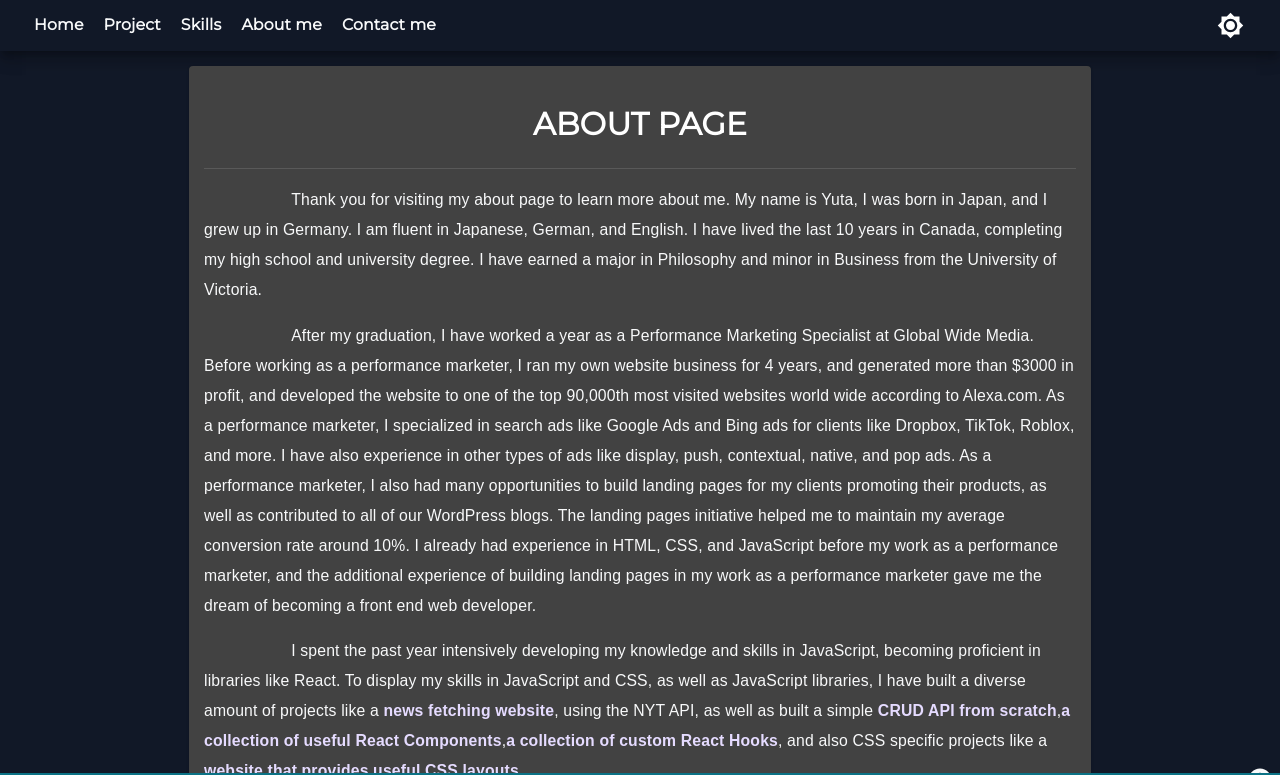
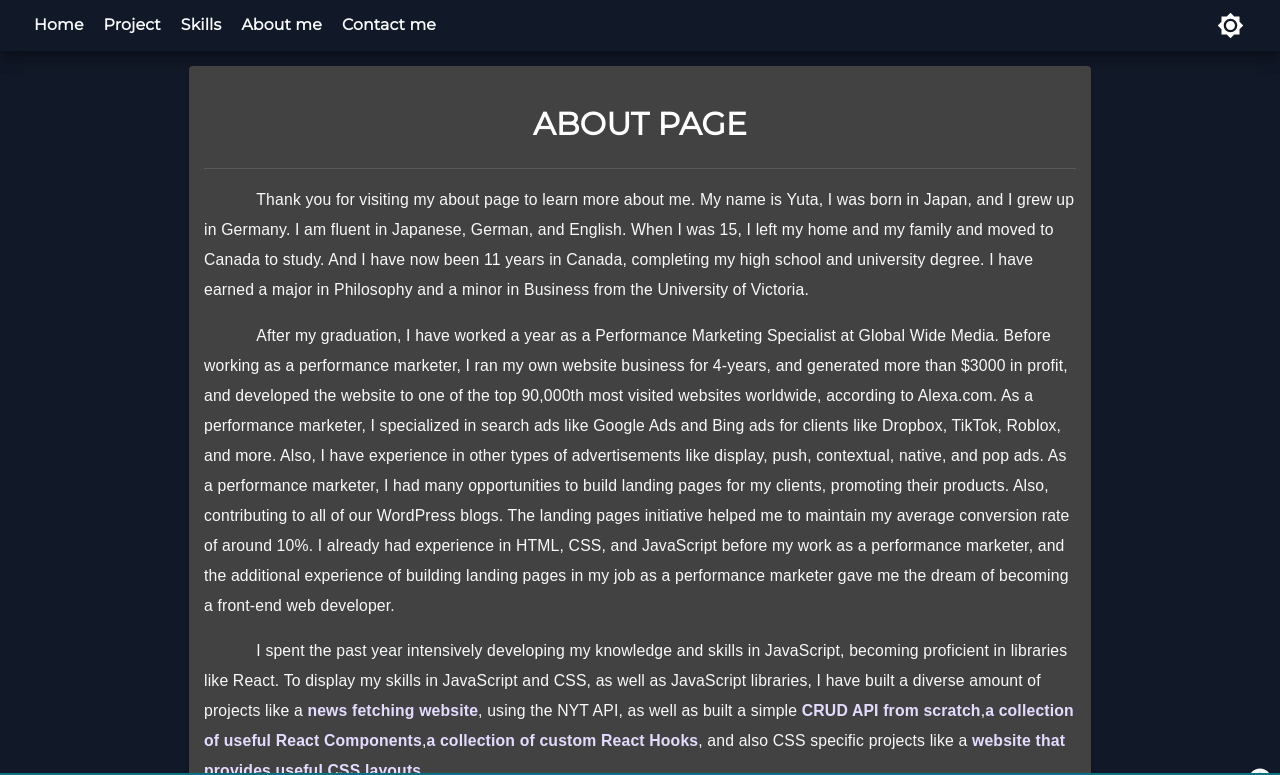
Before and after one commit to YutaMoriJP/Portfolio, a React (Create React App) app: page /about in a window 1280 px wide. Shown: the top 775 px of the page. Built offline with nearby package versions, Linux system fonts and the light colour scheme.

Commit message:
revised writing and updated text-indent value

```diff
--- a/src/Pages/About.js
+++ b/src/Pages/About.js
@@ -22,30 +22,31 @@ const About = () => {
           <Text indent={1}>
             Thank you for visiting my about page to learn more about me. My name
             is Yuta, I was born in Japan, and I grew up in Germany. I am fluent
-            in Japanese, German, and English. I have lived the last 10 years in
-            Canada, completing my high school and university degree. I have
-            earned a major in Philosophy and minor in Business from the
+            in Japanese, German, and English. When I was 15, I left my home and
+            my family and moved to Canada to study. And I have now been 11 years
+            in Canada, completing my high school and university degree. I have
+            earned a major in Philosophy and a minor in Business from the
             University of Victoria.
           </Text>
 
           <Text indent={1}>
             After my graduation, I have worked a year as a Performance Marketing
             Specialist at Global Wide Media. Before working as a performance
-            marketer, I ran my own website business for 4 years, and generated
+            marketer, I ran my own website business for 4-years, and generated
             more than $3000 in profit, and developed the website to one of the
-            top 90,000th most visited websites world wide according to
+            top 90,000th most visited websites worldwide, according to
             Alexa.com. As a performance marketer, I specialized in search ads
             like Google Ads and Bing ads for clients like Dropbox, TikTok,
-            Roblox, and more. I have also experience in other types of ads like
-            display, push, contextual, native, and pop ads. As a performance
-            marketer, I also had many opportunities to build landing pages for
-            my clients promoting their products, as well as contributed to all
-            of our WordPress blogs. The landing pages initiative helped me to
-            maintain my average conversion rate around 10%. I already had
-            experience in HTML, CSS, and JavaScript before my work as a
+            Roblox, and more. Also, I have experience in other types of
+            advertisements like display, push, contextual, native, and pop ads.
+            As a performance marketer, I had many opportunities to build landing
+            pages for my clients, promoting their products. Also, contributing
+            to all of our WordPress blogs. The landing pages initiative helped
+            me to maintain my average conversion rate of around 10%. I already
+            had experience in HTML, CSS, and JavaScript before my work as a
             performance marketer, and the additional experience of building
-            landing pages in my work as a performance marketer gave me the dream
-            of becoming a front end web developer.
+            landing pages in my job as a performance marketer gave me the dream
+            of becoming a front-end web developer.
           </Text>
 
           <Text indent={1}>
--- a/src/StyledComponent/Text.js
+++ b/src/StyledComponent/Text.js
@@ -7,6 +7,6 @@ export default styled.p`
   ${props =>
     props.indent &&
     css`
-      text-indent: 10%;
+      text-indent: 6%;
     `}
 `;
--- a/src/data/project.js
+++ b/src/data/project.js
@@ -24,12 +24,12 @@ const projects = [
     id: uuidv4(),
     url: "https://user-profile-crud-api.netlify.app/",
     description:
-      "A CRUD API built with Node.js, Express.js, MongoDB, and Mongoose for the back end and React for the front end. The CRUD API allows users to create a user profile with 3 attributes, Name, Username, and Age.",
+      "A CRUD API built with Node.js, Express.js, MongoDB, and Mongoose for the back-end and React for the front-end. The CRUD API allows users to create a user profile with 3 attributes, Name, Username, and Age.",
     details: [
       {
         title: "CRUD API Description:",
         content:
-          "So far, this is the only Full Stack app in my portfolio. I used Express.js for the server side to handle incoming requests from the frontend of my app, and I used MongoDB for the database to store the API data. This is a simple CRUD API that allows users to build a “User Profile” with data like `Name`, `Username`, and `Age`. They can send a POST request to create a new user profile, send a PUT request to update the user profile they created, send a DELETE request to delete the user profile they have created, as well as send a GET request to retrieve all the user profiles that are stored in the database (maximum 3), or fetch specific users by ID. The created user profile is deleted from the database after 10 minutes. For the frontend, I used React JS, and used the built in fetch API to send a request to the server. The front end is deployed to Netlify, while the back end is deployed to Heroku.",
+          "So far, this is the only Full Stack app in my portfolio. I used Express.js for the server side to handle incoming requests from the front-end of my app, and I used MongoDB for the database to store the API data. This is a simple CRUD API that allows users to build a “User Profile” with data like `Name`, `Username`, and `Age`. They can send a POST request to create a new user profile, send a PUT request to update the user profile they created, send a DELETE request to delete the user profile they have created, as well as send a GET request to retrieve all the user profiles that are stored in the database (maximum 3), or fetch specific users by ID. The created user profile is deleted from the database after 10 minutes. For the frontend, I used React JS, and used the built in fetch API to send a request to the server. The front end is deployed to Netlify, while the back end is deployed to Heroku.",
       },
     ],
     tags: [
```
